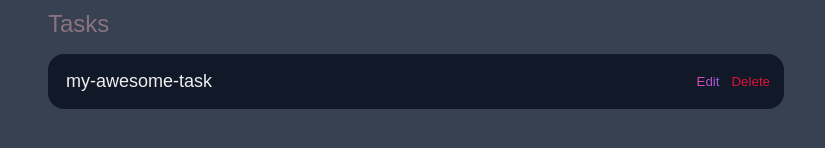
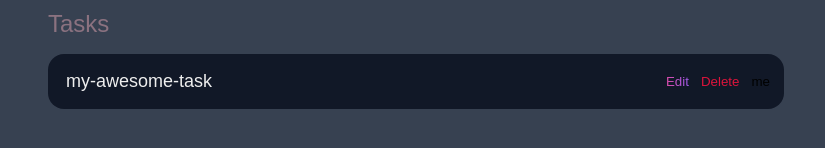
Before and after one commit to Dev-Rid/my-todo-APP, a plain HTML site: page index.html in a window 1280 px wide. Shown: the part 218-366 px from the top of the page, without its empty margins (224-1049 px from the left). Drawn offline with Linux system fonts and the light colour scheme.

Commit message:
modified my html file

```diff
--- a/index.html
+++ b/index.html
@@ -41,6 +41,7 @@
                     <div class="actions">
                         <button class="edit">Edit</button>
                         <button class="delete">Delete</button>
+                        <button>me</button>
                     </div>
 
                 </div>
```
